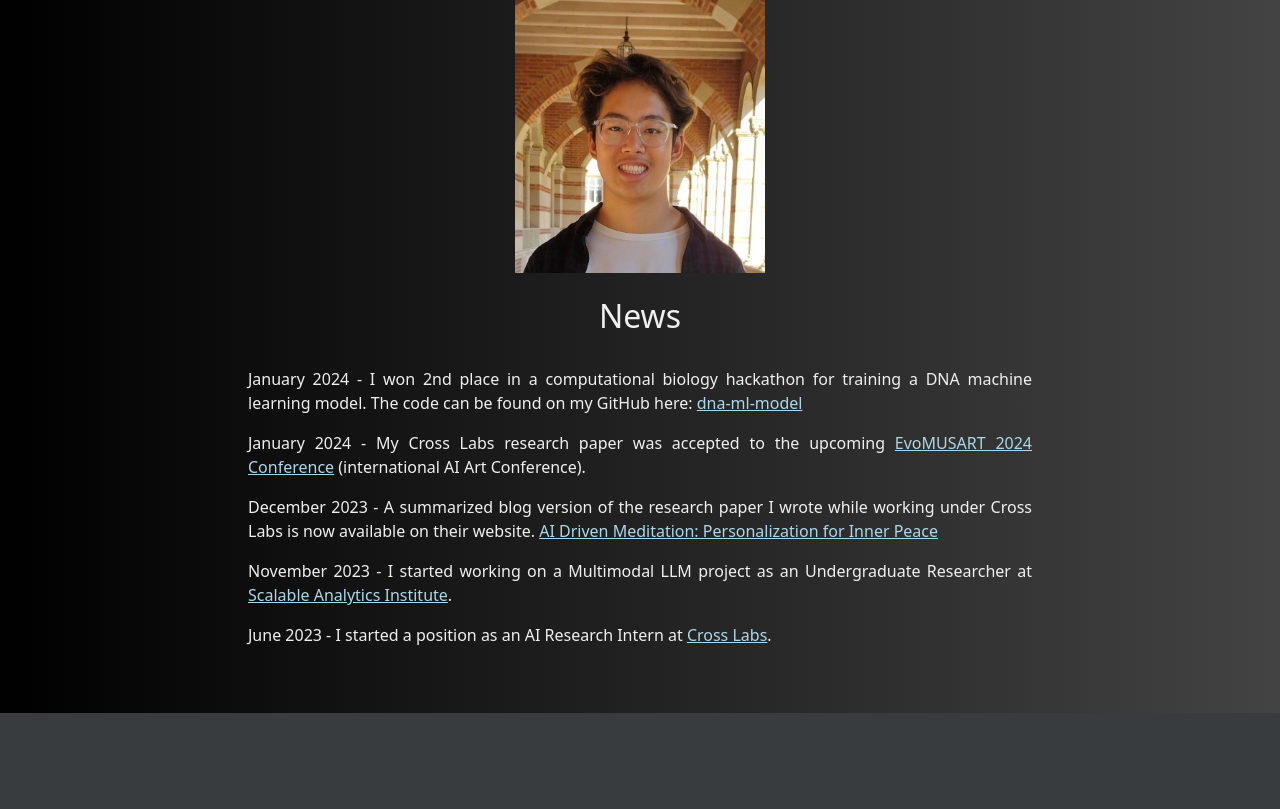
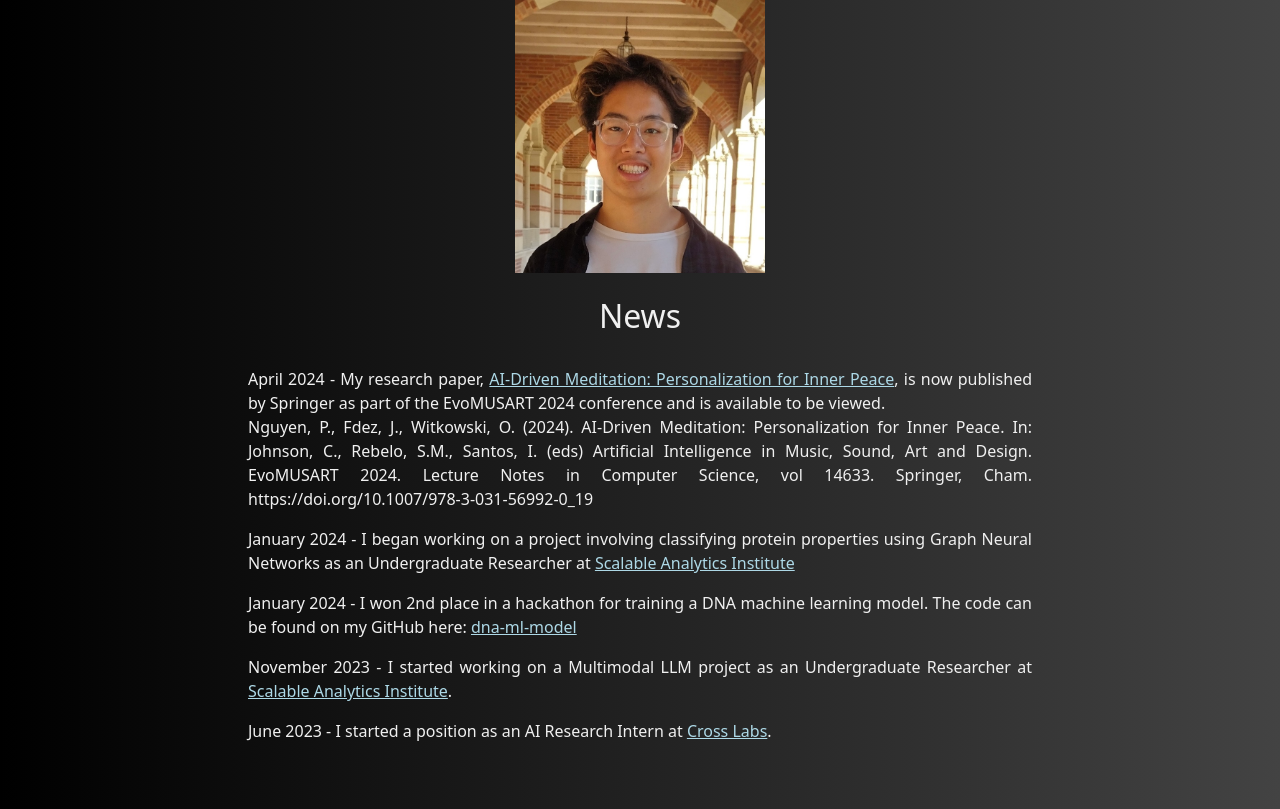
Before and after one commit to petern48/petern48-io, a Flask app: page / in a window 1280 px wide. Shown: the part 107-916 px from the top of the page. Before the commit the page ends 820 px from the top, so only its background shows below. Run offline with Flask 3, Linux system fonts and the light colour scheme.

Commit message:
Update home page news with conference paper link and protein GNN project

```diff
--- a/templates/index.html
+++ b/templates/index.html
@@ -21,14 +21,18 @@
     <main>
       <div id="news">
         <p>
-          January 2024 - I won 2nd place in a computational biology hackathon for training a DNA machine learning model. The code can be found on my GitHub here: <a href="https://github.com/petern48/dna-ml-model">dna-ml-model</a>
+          April 2024 - My research paper, <a href="https://link.springer.com/chapter/10.1007/978-3-031-56992-0_19">AI-Driven Meditation: Personalization for Inner Peace</a>, is now published by Springer as part of the EvoMUSART 2024 conference and is available to be viewed.
+          <br/>
+          Nguyen, P., Fdez, J., Witkowski, O. (2024). AI-Driven Meditation: Personalization for Inner Peace. In: Johnson, C., Rebelo, S.M., Santos, I. (eds) Artificial Intelligence in Music, Sound, Art and Design. EvoMUSART 2024. Lecture Notes in Computer Science, vol 14633. Springer, Cham. https://doi.org/10.1007/978-3-031-56992-0_19
         </p>
         <p>
-          January 2024 - My Cross Labs research paper was accepted to the upcoming <a href="https://www.evostar.org/2024/evomusart/">EvoMUSART 2024 Conference</a> (international AI Art Conference).
+          January 2024 - I began working on a project involving classifying protein properties using Graph Neural Networks as an Undergraduate Researcher at <a href="https://scai.cs.ucla.edu/">Scalable Analytics Institute</a>
         </p>
         <p>
-          December 2023 - A summarized blog version of the research paper I wrote while working under Cross Labs is now available on their website. <a href="https://www.crosslabs.org/blog/ai-driven-meditation-personalization-for-inner-peace">AI Driven Meditation: Personalization for Inner Peace</a>
+          January 2024 - I won 2nd place in a hackathon for training a DNA machine learning model. The code can be found on my GitHub here: <a href="https://github.com/petern48/dna-ml-model">dna-ml-model</a>
         </p>
+        {#  <p>January 2024 - My Cross Labs research paper was accepted to the upcoming <a href="https://www.evostar.org/2024/evomusart/">EvoMUSART 2024 Conference</a> (international AI Art Conference). </p>  #}
+        {#  <p>December 2023 - A summarized blog version of the research paper I wrote while working under Cross Labs is now available on their website. <a href="https://www.crosslabs.org/blog/ai-driven-meditation-personalization-for-inner-peace">AI Driven Meditation: Personalization for Inner Peace</a></p> #}
         <p>
           November 2023 - I started working on a Multimodal LLM project as an Undergraduate Researcher at <a href="https://scai.cs.ucla.edu/">Scalable Analytics Institute</a>.
         </p>
```
